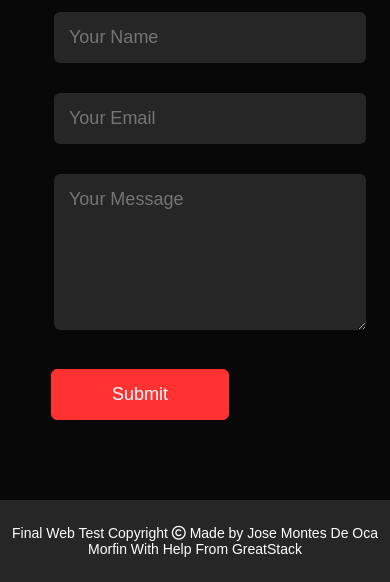
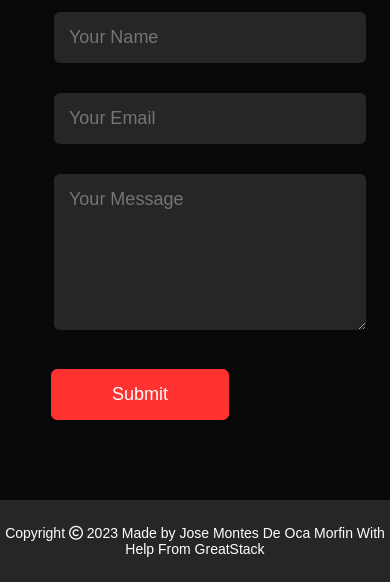
Before and after one commit to JoseMDO/DJ-Luiz-Chavez, a website: page index.html in a window 390 px wide. Shown: the part 4851-5433 px from the top of the page. Drawn offline with nearby package versions, Linux system fonts and the light colour scheme.

```diff
--- a/index.html
+++ b/index.html
@@ -162,7 +162,7 @@
 			</div>
 		</div>
 		<div class="copyright">
-			<p>Final Web Test Copyright <i class="fa-regular fa-copyright"></i> Made by Jose Montes De Oca Morfin With Help From GreatStack</p>
+			<p>Copyright <i class="fa-regular fa-copyright"></i> 2023 Made by Jose Montes De Oca Morfin With Help From GreatStack</p>
 		</div>
 	</section>
 
```
